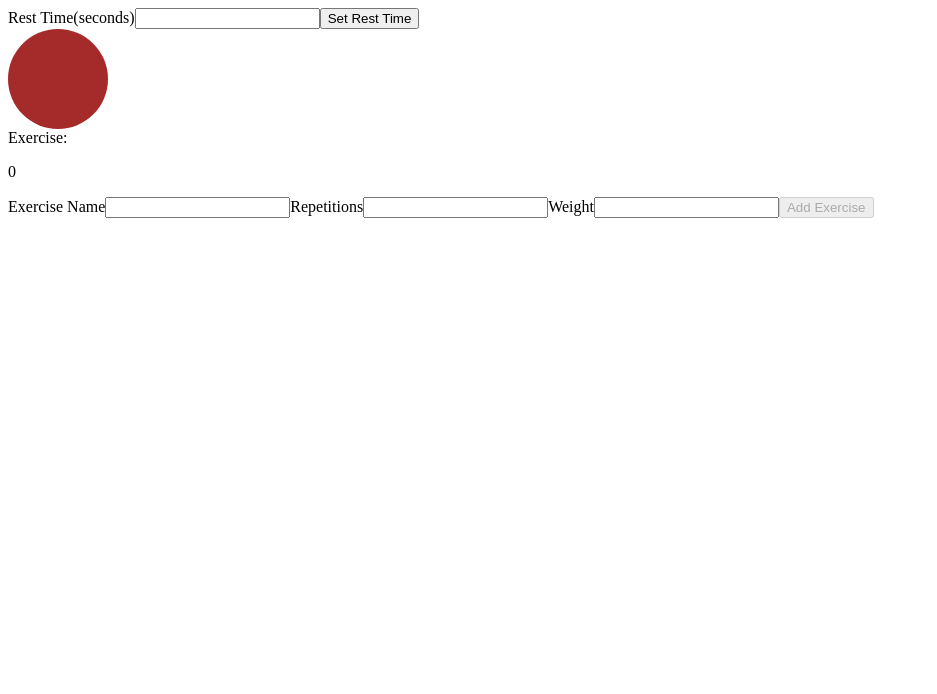
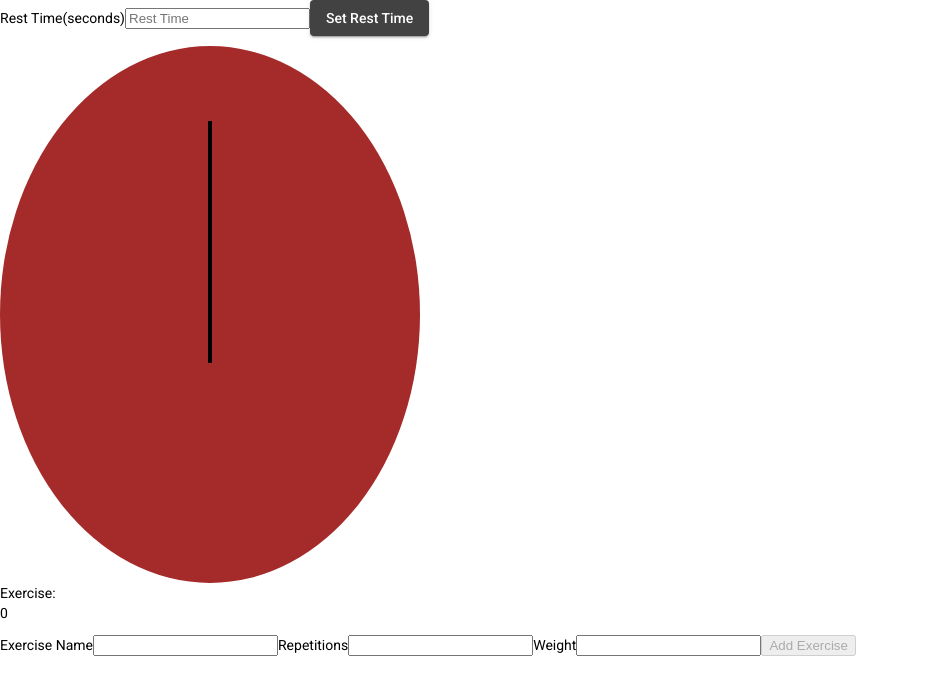
Before and after one commit to wagneramelo/academy, an Angular app: page / in a window 1280 px wide. Shown: the top 694 px of the page, without its empty margins (0-937 px from the left). Built offline with nearby package versions, Linux system fonts and the light colour scheme.

Commit message:
Acertar o material design

```diff
--- a/angular.json
+++ b/angular.json
@@ -24,6 +24,7 @@
               "src/assets"
             ],
             "styles": [
+              "./node_modules/@angular/material/prebuilt-themes/purple-green.css",
               "src/styles.css"
             ],
             "scripts": []
@@ -88,6 +89,7 @@
               "src/assets"
             ],
             "styles": [
+              "./node_modules/@angular/material/prebuilt-themes/purple-green.css",
               "src/styles.css"
             ],
             "scripts": []
@@ -119,6 +121,7 @@
           }
         }
       }
-    }},
+    }
+  },
   "defaultProject": "Academy"
 }
--- a/package.json
+++ b/package.json
@@ -12,10 +12,12 @@
   "private": true,
   "dependencies": {
     "@angular/animations": "~9.0.3",
+    "@angular/cdk": "^9.2.1",
     "@angular/common": "~9.0.3",
     "@angular/compiler": "~9.0.3",
     "@angular/core": "~9.0.3",
     "@angular/forms": "~9.0.3",
+    "@angular/material": "^9.2.1",
     "@angular/platform-browser": "~9.0.3",
     "@angular/platform-browser-dynamic": "~9.0.3",
     "@angular/router": "~9.0.3",
--- a/src/app/pages/main-component/main-component.component.css
+++ b/src/app/pages/main-component/main-component.component.css
@@ -1,6 +1,42 @@
+:root{
+    --time-sec: 10s;
+}
 #clock{
-    width: 100px;
+    margin-top: 10px;
     border-radius: 50%;
-    height: 100px;
+    padding-bottom: 31%;
+    position: relative;
+    width: 30em;
+    border-radius: 50%;
+    height: 10em;
     background-color: brown;
 }
+
+.seconds-container {
+    position: absolute;
+    top: 0;
+    right: 0;
+    bottom: 0;
+    left: 0;
+}
+
+.seconds {
+    background: #000;
+    height: 45%;
+    left: 49.5%;
+    position: absolute;
+    top: 14%;
+    transform-origin: 50% 80%;
+    width: 1%;
+    z-index: 8;
+}
+
+@keyframes rotate {
+    100% {
+      transform: rotateZ(360deg);
+    }
+}
+
+.seconds-container {
+    animation: rotate var(--time-sec) infinite linear;
+}
--- a/src/app/pages/main-component/main-component.component.html
+++ b/src/app/pages/main-component/main-component.component.html
@@ -1,10 +1,14 @@
 <div>
     <label for="restTimeInSeconds">Rest Time(seconds)</label>
-    <input type="number" #restTimeInSeconds>
-    <button (click)="setRestTimeInSeconds(restTimeInSeconds.value)">Set Rest Time</button>
+    <input placeholder="Rest Time" type="number" #restTimeInSeconds>
+    <button mat-raised-button (click)="setRestTimeInSeconds(restTimeInSeconds.value)">Set Rest Time</button>
 </div>
 
-<div id="clock" (click)="runClock()"></div>
+<div id="clock" (click)="runClock()">
+    <div [ngClass]="{'seconds-container': isClockTriggered}">
+        <div class="seconds"></div>
+    </div>
+</div>
 Exercise: {{currentExercise}}
 <p>{{counter}}</p>
 
--- a/src/app/pages/main-component/main-component.component.ts
+++ b/src/app/pages/main-component/main-component.component.ts
@@ -1,4 +1,4 @@
-import { Component, OnInit } from '@angular/core';
+import { Component, OnInit, HostBinding } from '@angular/core';
 import { Exercise } from 'src/app/models/exercise';
 import { FormGroup, FormControl, Validators } from '@angular/forms';
 
@@ -10,6 +10,9 @@ import { FormGroup, FormControl, Validators } from '@angular/forms';
 export class MainComponentComponent implements OnInit {
 
   counter:number = 0;
+  isClockTriggered:boolean = false;
+
+  @HostBinding("style.--time-sec") private cssTime: string;
 
   exerciseList:Exercise[] = [];
   restTimeinSeconds:number = 60;
@@ -63,16 +66,20 @@ export class MainComponentComponent implements OnInit {
 
   setRestTimeInSeconds = seconds =>{
     this.restTimeinSeconds = seconds;
+    this.cssTime = seconds + "s";
   }
 
   countDown = () =>{
+    this.isClockTriggered = !this.isClockTriggered;
     var intervalId = setInterval(()=>{
       if(this.counter < this.restTimeinSeconds)this.counter++;
       else {
         this.counter = 0;
+        this.isClockTriggered = false;
         clearInterval(intervalId);
       }
     },1000)
   }
 
+
 }
--- a/src/index.html
+++ b/src/index.html
@@ -6,8 +6,10 @@
   <base href="/">
   <meta name="viewport" content="width=device-width, initial-scale=1">
   <link rel="icon" type="image/x-icon" href="favicon.ico">
+  <link href="https://fonts.googleapis.com/css?family=Roboto:300,400,500&display=swap" rel="stylesheet">
+  <link href="https://fonts.googleapis.com/icon?family=Material+Icons" rel="stylesheet">
 </head>
-<body>
+<body class="mat-typography">
   <app-main-component></app-main-component>
 </body>
 </html>
--- a/src/styles.css
+++ b/src/styles.css
@@ -1 +1,4 @@
 /* You can add global styles to this file, and also import other style files */
+
+html, body { height: 100%; }
+body { margin: 0; font-family: Roboto, "Helvetica Neue", sans-serif; }
```
Also changed, not shown: src/app/app.module.ts (+8 -0 lines), 1 other file (tests, documents, lock files or other folders).
